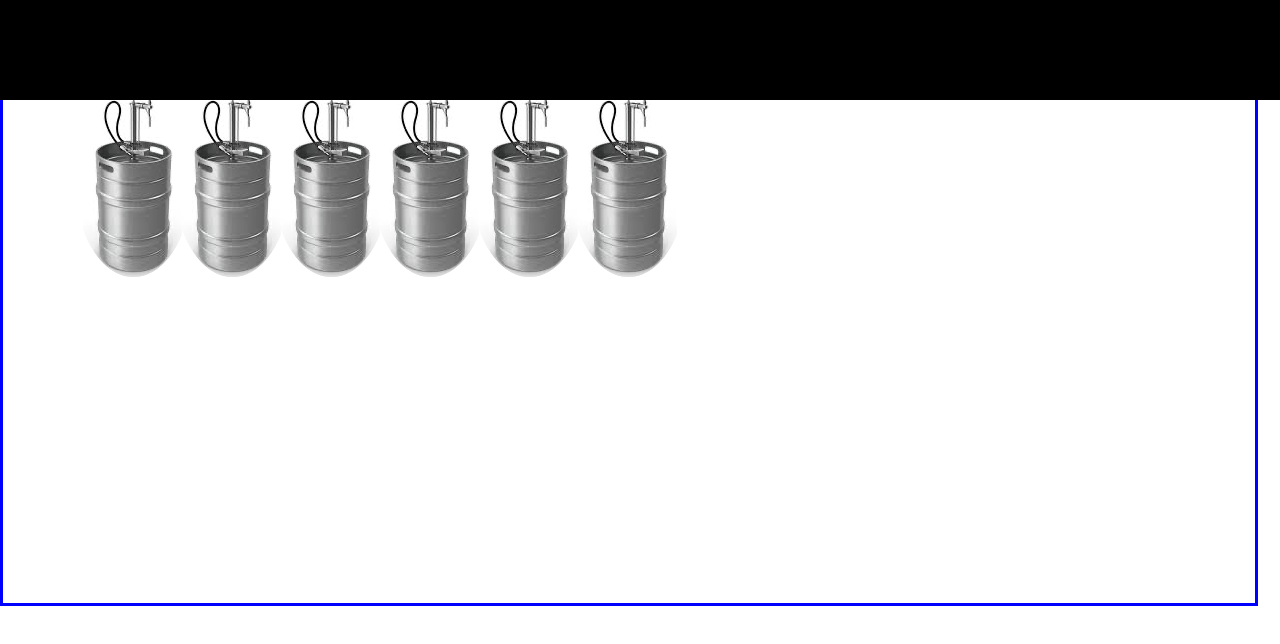
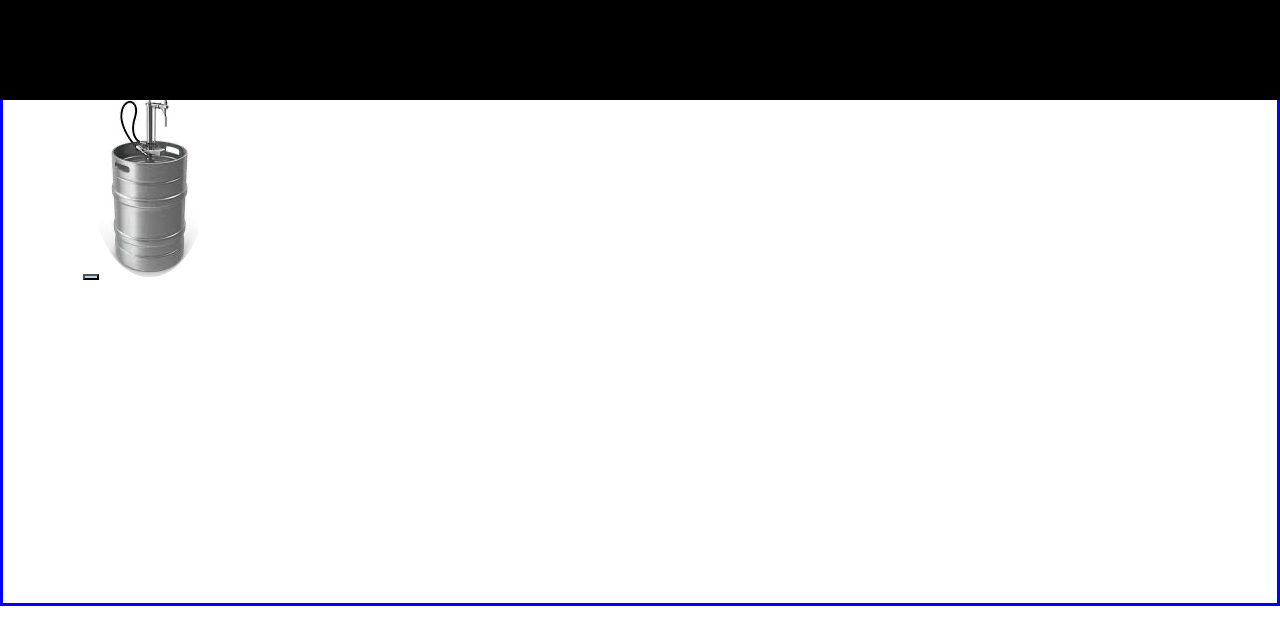
Before and after one commit to lioness3/Bar, a React (Create React App) app: page / in a window 1280 px wide. Shown: the top 644 px of the page. Built offline with nearby package versions, Linux system fonts and the light colour scheme.

Commit message:
add styleing to sold buttons by importing style sheet to use hover

```diff
--- a/src/components/Inventory.js
+++ b/src/components/Inventory.js
@@ -7,7 +7,7 @@ border:'3px solid blue',
 postion:'absolute',
 top:'300px',
 height:'500px',
-width:'90vw',
+
 
 display:'flex',
 padding:'50px'
--- /dev/null
+++ b/src/components/Keg.css
@@ -0,0 +1,24 @@
+
+
+
+.kegStyle{
+display:inline;
+padding:30px;
+
+}
+.sold{
+  background-color: lightblue;
+}
+.soldOptions{
+  display:none;
+
+}
+.pint{
+  background-color: yellow;
+}
+.soldOut{
+background-color: red;
+}
+.sold:hover + .soldOptions{
+display:block
+}
--- a/src/components/Keg.js
+++ b/src/components/Keg.js
@@ -1,21 +1,19 @@
 import React from 'react';
-import keg from './images/keg2.png'
+import keg from './images/keg2.png';
+import './Keg.css';
 
 
 function Keg() {
-  const kegStyle = {
-display:"inline",
-padding:'30px',
 
-  }
   return (
-    <div style={kegStyle}>
+    <div className='kegStyle'>
+      <button className='sold'></button>
+      <span className='soldOptions'>
+        <button className='pint'>Pint Sold</button>
+        <button className='soldOut'>Sold Out</button>
+      </span>
       <img alt="keg" src={keg}></img>
-      <img alt="keg" src={keg}></img>
-      <img alt="keg" src={keg}></img>
-      <img alt="keg" src={keg}></img>
-      <img alt="keg" src={keg}></img>
-      <img alt="keg" src={keg}></img>
+
 
     </div>
   );
```
